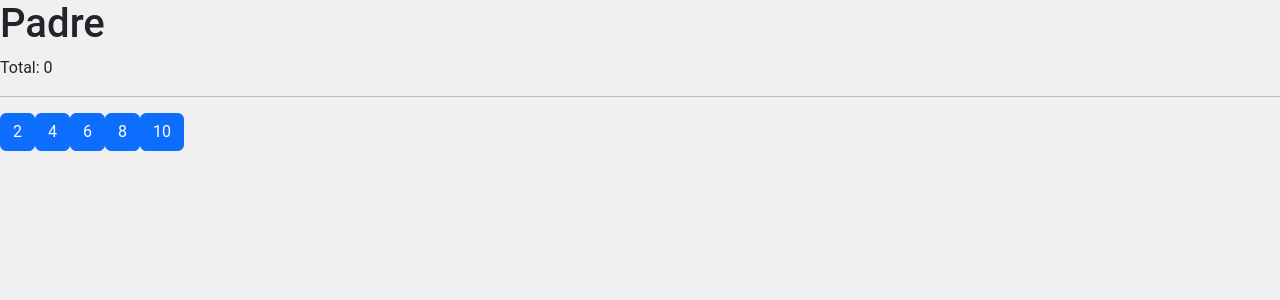
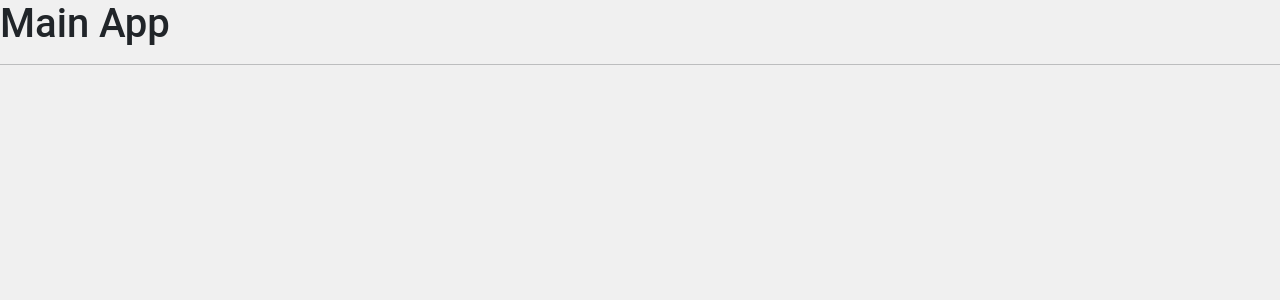
Before and after one commit to htmtmx/hooks-app, a React (Vite) app: page / in a window 1280 px wide. Shown: the top 300 px of the page. Built offline with nearby package versions, Linux system fonts and the light colour scheme.

Commit message:
✨ Integrate BrowserRouter and MainApp component into main entry point for routing setup

```diff
--- a/src/main.jsx
+++ b/src/main.jsx
@@ -1,6 +1,9 @@
-import { StrictMode } from 'react'
-import { createRoot } from 'react-dom/client'
-import './index.css'
+import { StrictMode } from 'react';
+import { BrowserRouter } from "react-router-dom";
+import { createRoot } from 'react-dom/client';
+import { MainApp } from './09_useContext/MainApp';
+
+import './index.css';
 // import { CounterApp } from './01_useState/CounterApp'
 // import { HooksApp } from './HooksApp'
 // import { CounterWithCustomHook } from './01_useState/CounterWithCustomHook'
@@ -12,11 +15,13 @@ import './index.css'
 // import { Memorize } from './06_memos/Memorize'
 // import { MemoHook } from './06_memos/MemoHook'
 // import { CallbackHook } from './06_memos/CallbackHook'
-import { Padre } from './07-tarea-memo/Padre'
+// import { Padre } from './07-tarea-memo/Padre'
 
 
 createRoot(document.getElementById('root')).render(
-    //   <StrictMode>
-    <Padre/>
-    //   </StrictMode>,
+    <BrowserRouter>
+        {/*<StrictMode>*/}
+        <MainApp />
+        {/*</StrictMode>,*/}
+    </BrowserRouter>
 )
```
